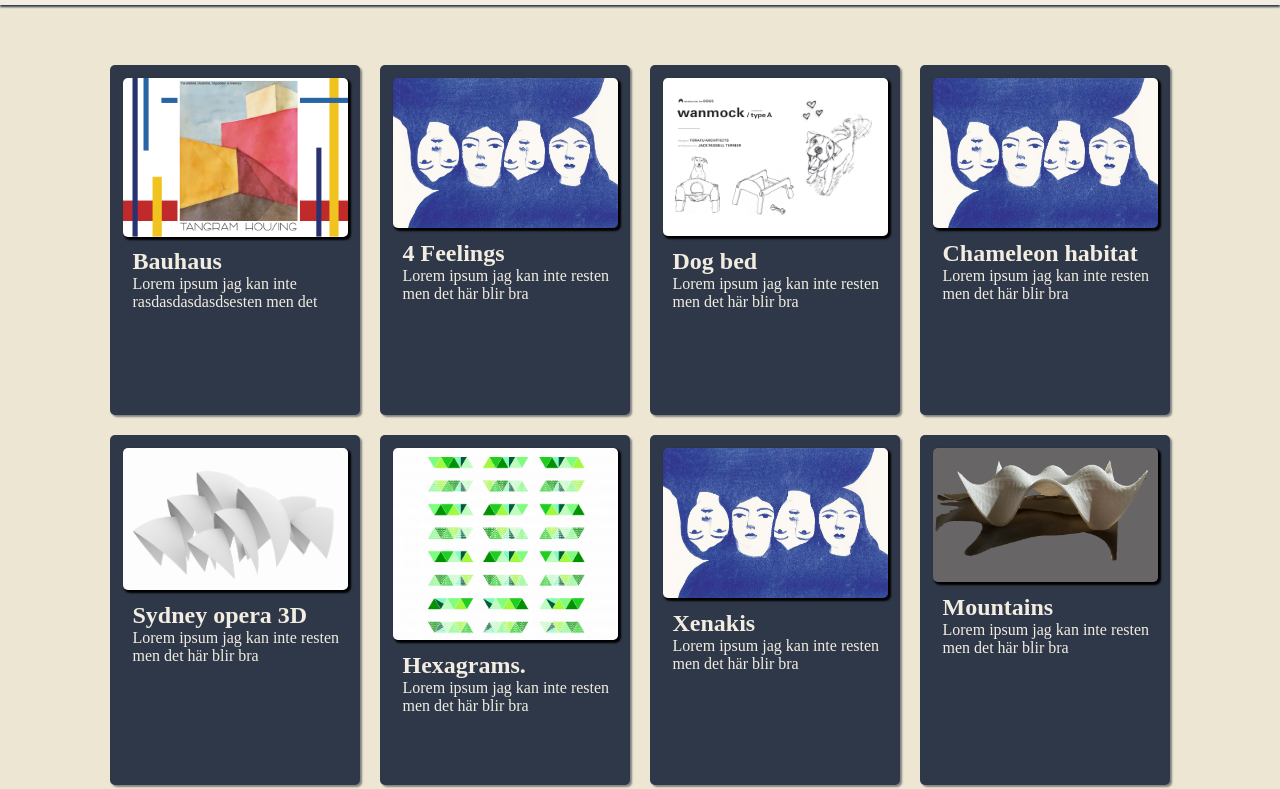
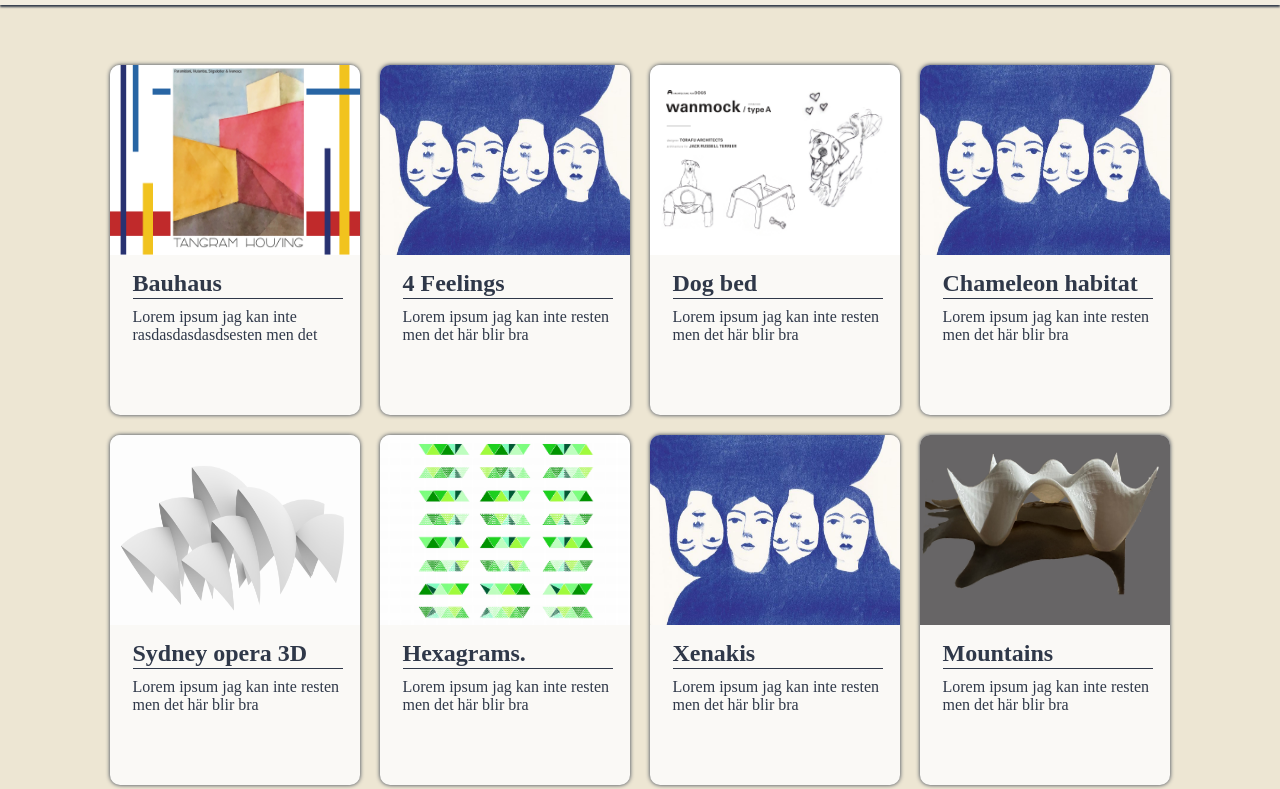
Before and after one commit to zimmoc/archport, a plain HTML site: page index.html in a window 1280 px wide. Shown: the part 49-838 px from the top of the page. Drawn offline with Linux system fonts and the light colour scheme.

Commit message:
Modified grid styling css and added hr elements to HTML

```diff
--- a/assets/css/style.css
+++ b/assets/css/style.css
@@ -45,6 +45,10 @@ main {
 
 /* Main content art grid */
 
+#art-grid {
+    background-color: #EDE6D3;
+}
+
 .flex-row {
     padding-top: 50px;
     min-height: 200px;
@@ -79,50 +83,54 @@ main {
 
     width: 250px;
     height: 350px;
-    background-color: #2F3849;
-    color: #f2ede0;
+    background-color: #FAF9F6;
+    color: #2F3849;
     border: solid 0px transparent;
-    border-radius: 5px;
-    box-shadow: 2px 2px 2px grey;
+    border-radius: 10px;
+    box-shadow: 0 0 4px #2F3849;
     margin: 10px;
     flex-basis: auto;
 }
 
 
 .grid-text {
-    max-width: 210px;
-    max-height: 50px;
-    position: relative;
-    left: 22.5px;
-    margin-top: 20px;
+    width: 210px;
+    height: 100px;
+    margin-top: 5px;
+    margin-left: 22.5px;
+    justify-content: baseline;
+
 }
 
-.grid-box h2 {
-    color: #f2ede0;
-}
 
 .grid-box p {
-    color: #f2ede0;
     max-width: 220px;
+    margin-top: 10px;
 }
 
 .grid-box-two {
-    width: 90%;
-    max-height: 200px;
+    width: 250px;
+    height: 200px;
     border: inherit;
     border-radius: inherit;
     position: relative;
-    left: 12.5px;
-    top: 12.5px;
+    overflow: hidden;
 
 }
 
+.grid-text hr {
+    border: solid 0px #f2ede0;
+    height: 1px;
+    box-shadow: 0px 1px #2F3849;
+}
+
 .grid-box-two img {
-    max-width: 100%;
-    max-height: 200px;
+    width: 100%;
+    height: 190px;
     border: inherit;
-    border-radius: inherit;
-    box-shadow: 2px 2px 2px 1px black;
+    overflow: hidden;
+    border-top-left-radius: 5px;
+    border-top-right-radius: 5px;
 }
 
 /* Media querys */
--- a/index.html
+++ b/index.html
@@ -34,6 +34,7 @@
                     <img src="assets/images/bauhaus.png" alt="bauhaus portfolio project"></div>
                 <div class="grid-text">
                     <h2>Bauhaus</h2>
+                    <hr>
                     <p>Lorem ipsum jag kan inte rasdasdasdasdsesten men det</p>
                 </div>
             </div>
@@ -43,6 +44,7 @@
                 </div>
                 <div class="grid-text">
                     <h2>4 Feelings</h2>
+                    <hr>
                     <p>Lorem ipsum jag kan inte resten men det här blir bra</p>
                 </div>
             </div>
@@ -52,6 +54,7 @@
                 </div>
                 <div class="grid-text">
                     <h2>Dog bed</h2>
+                    <hr>
                     <p>Lorem ipsum jag kan inte resten men det här blir bra</p>
                 </div>
             </div>
@@ -61,6 +64,7 @@
                 </div>
                 <div class="grid-text">
                     <h2>Chameleon habitat </h2>
+                    <hr>
                     <p>Lorem ipsum jag kan inte resten men det här blir bra</p>
                 </div>
             </div>
@@ -73,6 +77,7 @@
                 </div>
                 <div class="grid-text">
                     <h2>Sydney opera 3D</h2>
+                    <hr>
                     <p>Lorem ipsum jag kan inte resten men det här blir bra</p>
                 </div>
             </div>
@@ -82,6 +87,7 @@
                 </div>
                 <div class="grid-text">
                     <h2>Hexagrams.</h2>
+                    <hr>
                     <p>Lorem ipsum jag kan inte resten men det här blir bra</p>
                 </div>
             </div>
@@ -91,6 +97,7 @@
                 </div>
                 <div class="grid-text">
                     <h2>Xenakis</h2>
+                    <hr>
                     <p>Lorem ipsum jag kan inte resten men det här blir bra</p>
                 </div>
             </div>
@@ -100,6 +107,7 @@
                 </div>
                 <div class="grid-text">
                     <h2>Mountains</h2>
+                    <hr>
                     <p>Lorem ipsum jag kan inte resten men det här blir bra</p>
                 </div>
             </div>
```
